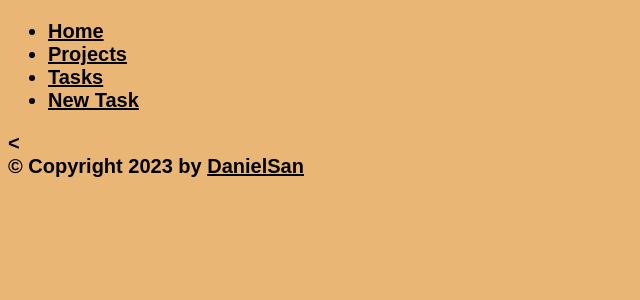
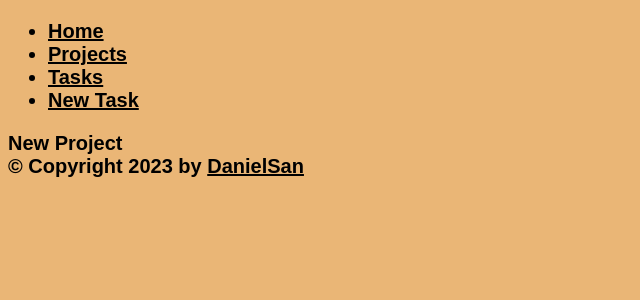
Before and after one commit to kaiserkey/Django, a Django app: template django_second_project/myapp/templates/projects/newProject.html in a window 1280 px wide. Shown: the top 300 px of the page, without its empty margins (0-640 px from the left). Run offline with Django 4.2, Linux system fonts and the light colour scheme; the template is opened without the code that fills it, so the values that code supplies are empty.

Commit message:
new changes

```diff
--- a/django_second_project/myapp/templates/projects/newProject.html
+++ b/django_second_project/myapp/templates/projects/newProject.html
@@ -11,5 +11,5 @@
     </style>
 {% endblock %}
 {% block content %}
-    <
+    <h1>New Project</
 {% endblock  %}
```
